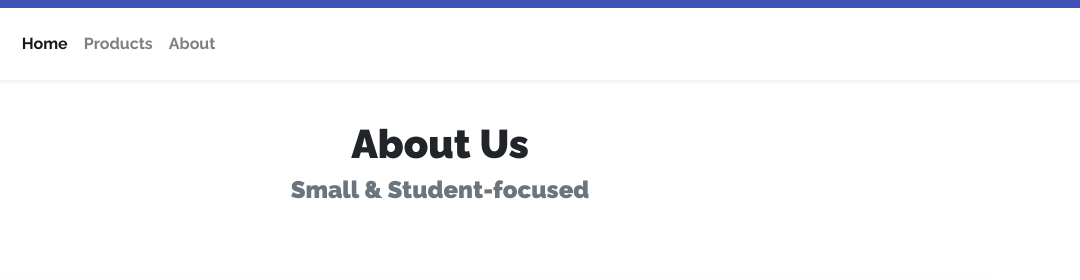
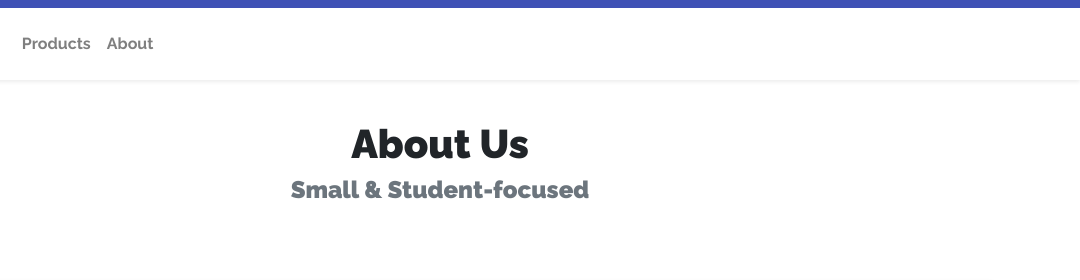
Before and after one commit to BlueDeskLabs/BlueDeskLabs.github.io, a plain HTML site: page about.html in a window 1280 px wide. Shown: the top 280 px of the page, 200-1280 px from the left. Drawn offline with nearby package versions, Linux system fonts and the light colour scheme.

Commit message:
remove home link in navbar

```diff
--- a/about.html
+++ b/about.html
@@ -68,9 +68,6 @@
 
         <div class="collapse navbar-collapse font-weight-bold" id="navbarSupportedContent">
             <ul class="navbar-nav mr-auto">
-                <li class="nav-item active">
-                    <a class="nav-link" href="#">Home <span class="sr-only">(current)</span></a>
-                </li>
                 <li class="nav-item">
                     <a class="nav-link" href="/products.html">Products</a>
                 </li>
```
Also changed, not shown: index.html (+0 -3 lines), products.html (+0 -3 lines).
